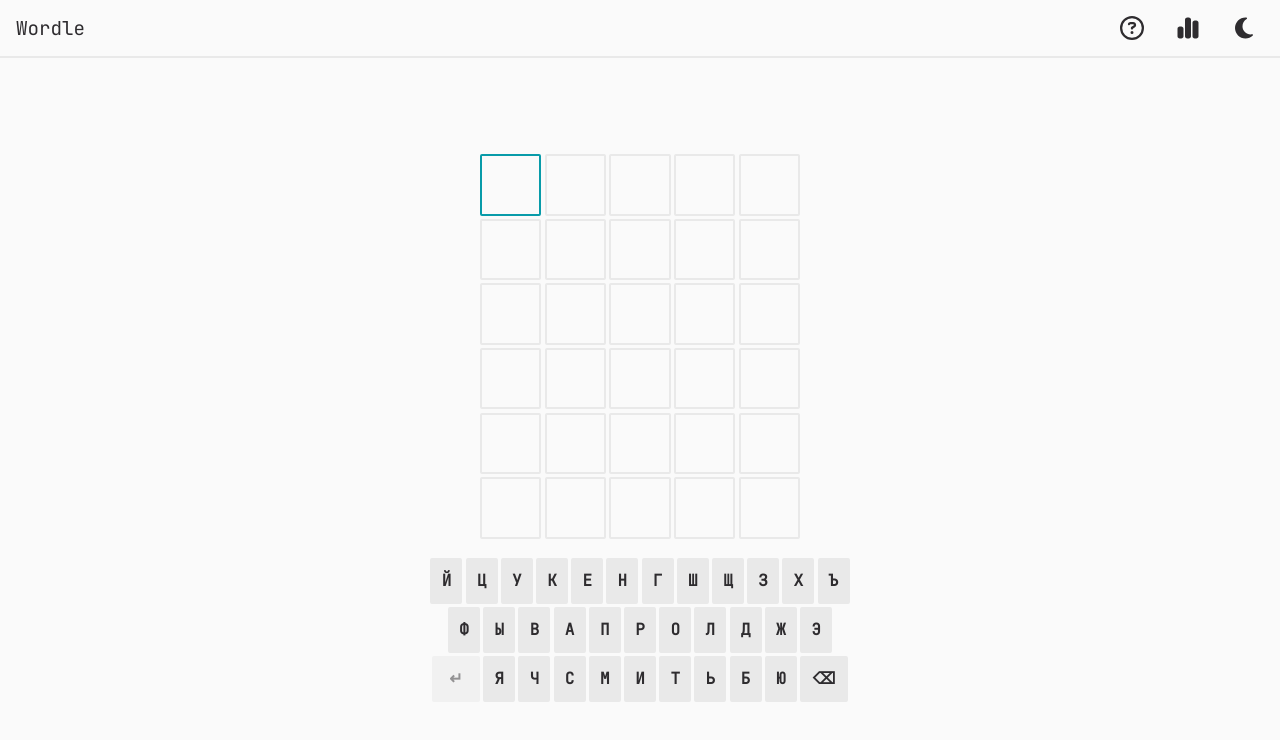
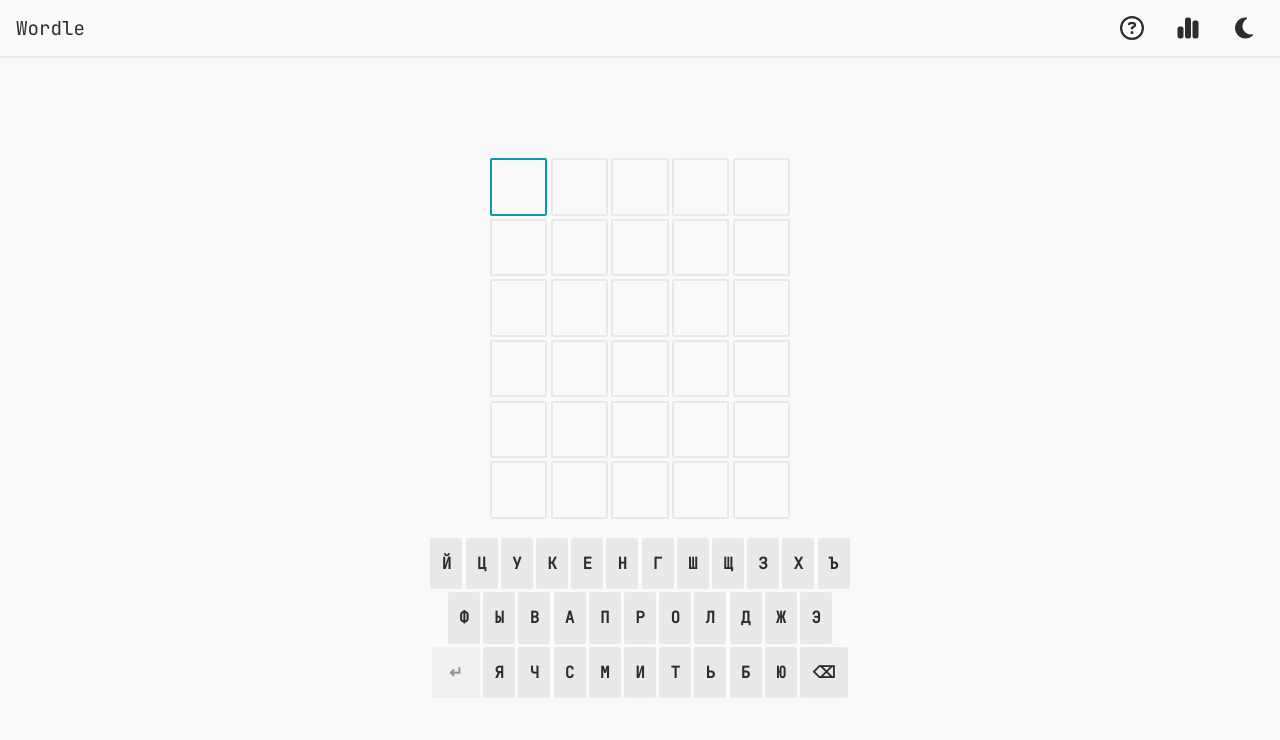
Before and after one commit to max-makk/wordle, a SvelteKit app: page / in a window 1280 px wide. Shown: the top 740 px of the page. Built offline with nearby package versions, Linux system fonts and the light colour scheme; no server answers.

Commit message:
refactor: change width

```diff
--- a/src/routes/+layout.svelte
+++ b/src/routes/+layout.svelte
@@ -48,7 +48,7 @@
 		flex: 1;
 		display: flex;
 		flex-direction: column;
-		padding: 1rem;
+		padding: 0 1em;
 		width: 100%;
 		max-width: 64rem;
 		margin: 0 auto;
--- a/src/routes/+page.svelte
+++ b/src/routes/+page.svelte
@@ -204,8 +204,7 @@
 	}
 
 	.grid {
-		--width: min(100vw, 40vh, 380px);
-		max-width: var(--width);
+		max-width: 300px;
 		align-self: center;
 		justify-self: center;
 		width: 100%;
@@ -293,7 +292,7 @@
 	.controls {
 		text-align: center;
 		justify-content: center;
-		height: min(18vh, 10rem);
+		height: 10em;
 		width: 100%;
 	}
 
@@ -315,7 +314,7 @@
 
 	.keyboard button,
 	.keyboard button:disabled {
-		--size: min(8vw, 4vh, 40px);
+		--size: 32px;
 		background-color: var(--light);
 		color: var(--black);
 		width: var(--size);
```
